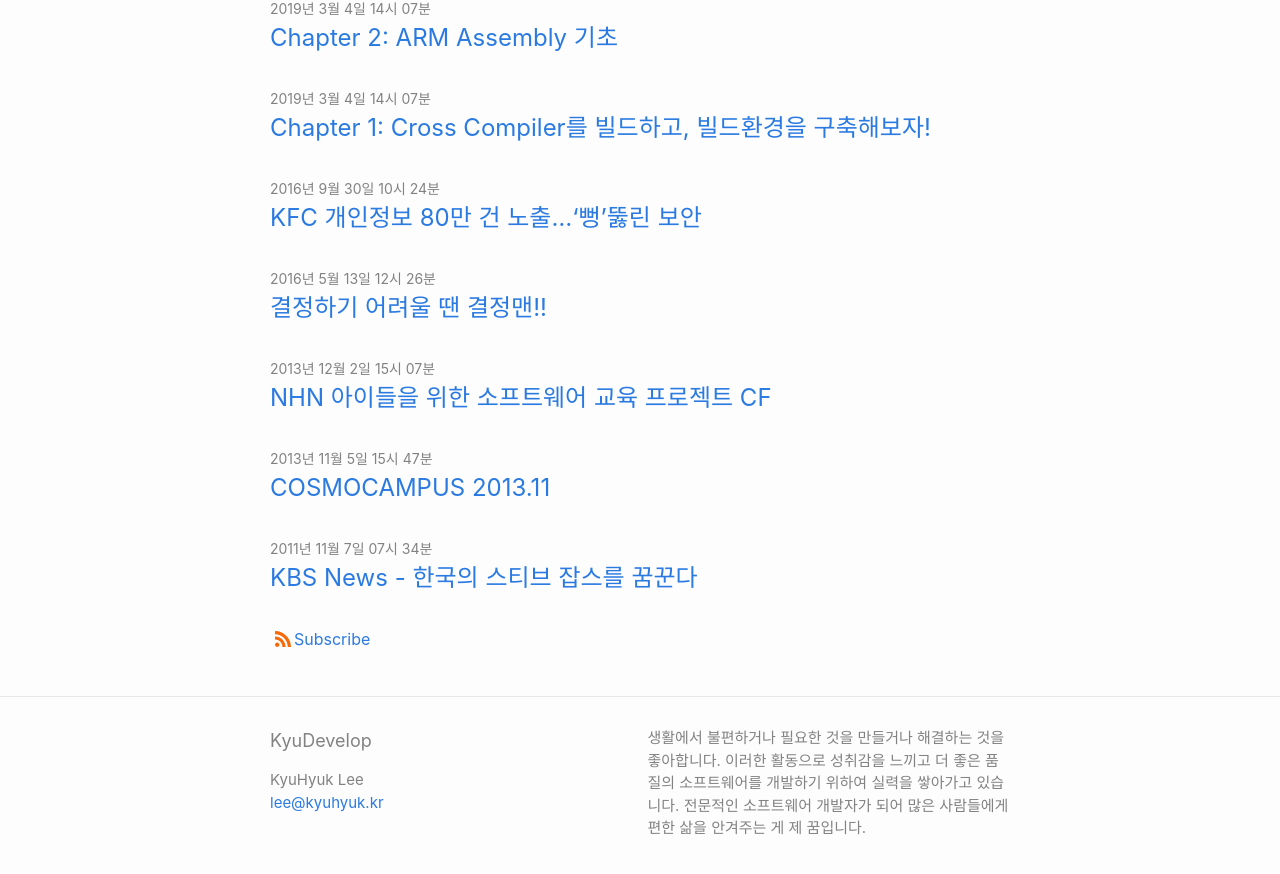
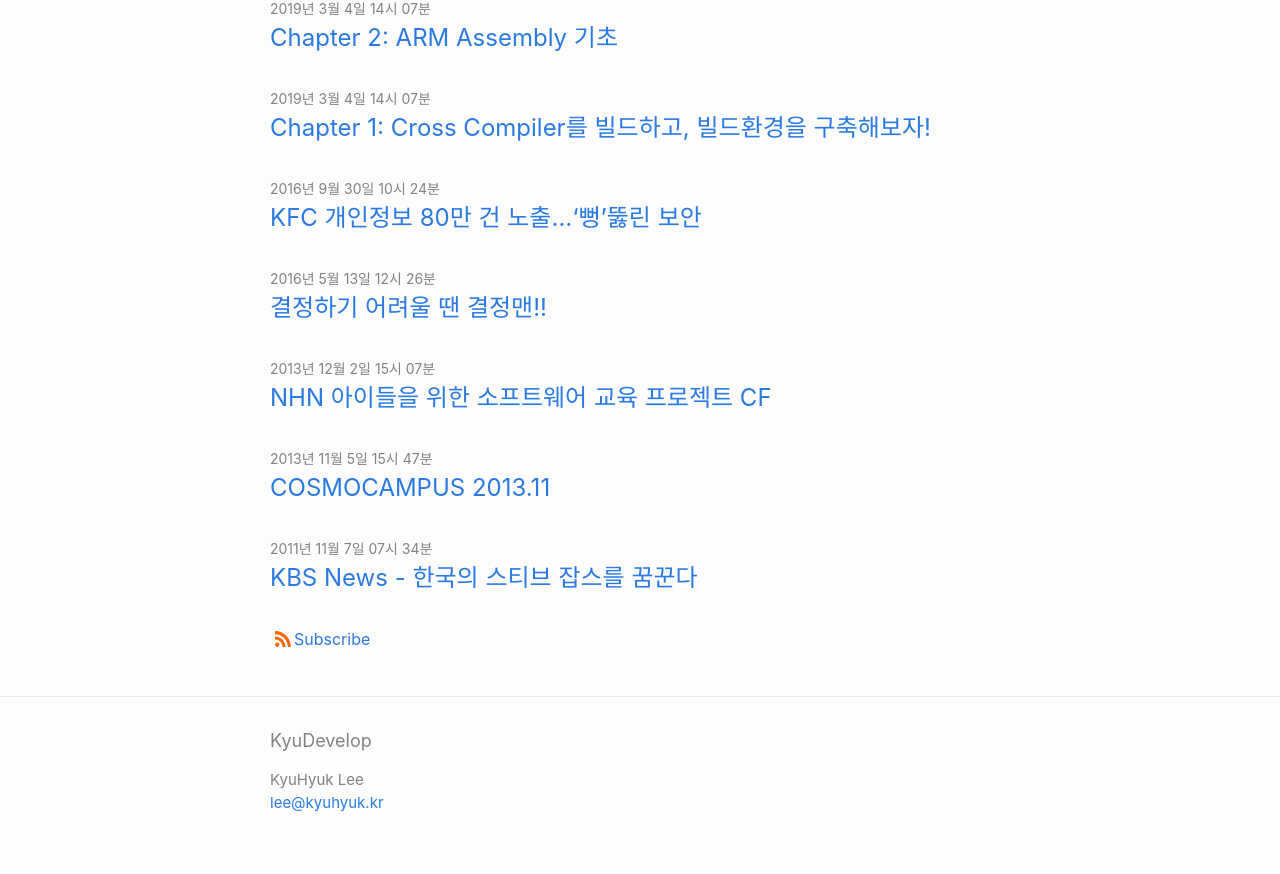
Before and after one commit to eorikc5764/leekyuhyuk.github.io, a Jekyll site: the page built from index.md, in a window 1280 px wide and 900 px high, scrolled down 2315 px. Shown: the top 874 px of the window. Built offline with Jekyll 4.4.1, drawn with Linux system fonts in a browser that asks for light colours.

Commit message:
description 삭제

```diff
--- a/_config.yml
+++ b/_config.yml
@@ -2,9 +2,9 @@ title: KyuDevelop
 author: KyuHyuk Lee
 email: lee@kyuhyuk.kr
 description: > # this means to ignore newlines until "show_excerpts:"
- 생활에서 불편하거나 필요한 것을 만들거나 해결하는 것을 좋아합니다.
- 이러한 활동으로 성취감을 느끼고 더 좋은 품질의 소프트웨어를 개발하기 위하여 실력을 쌓아가고 있습니다.
- 전문적인 소프트웨어 개발자가 되어 많은 사람들에게 편한 삶을 안겨주는 게 제 꿈입니다.
+#  생활에서 불편하거나 필요한 것을 만들거나 해결하는 것을 좋아합니다.
+#  이러한 활동으로 성취감을 느끼고 더 좋은 품질의 소프트웨어를 개발하기 위하여 실력을 쌓아가고 있습니다.
+#  전문적인 소프트웨어 개발자가 되어 많은 사람들에게 편한 삶을 안겨주는 게 제 꿈입니다.
 permalink: /article/:categories/:year/:month/:day/:title
 show_excerpts: false # set to true to show excerpts on the homepage
 google_analytics: UA-61796050-1
```
